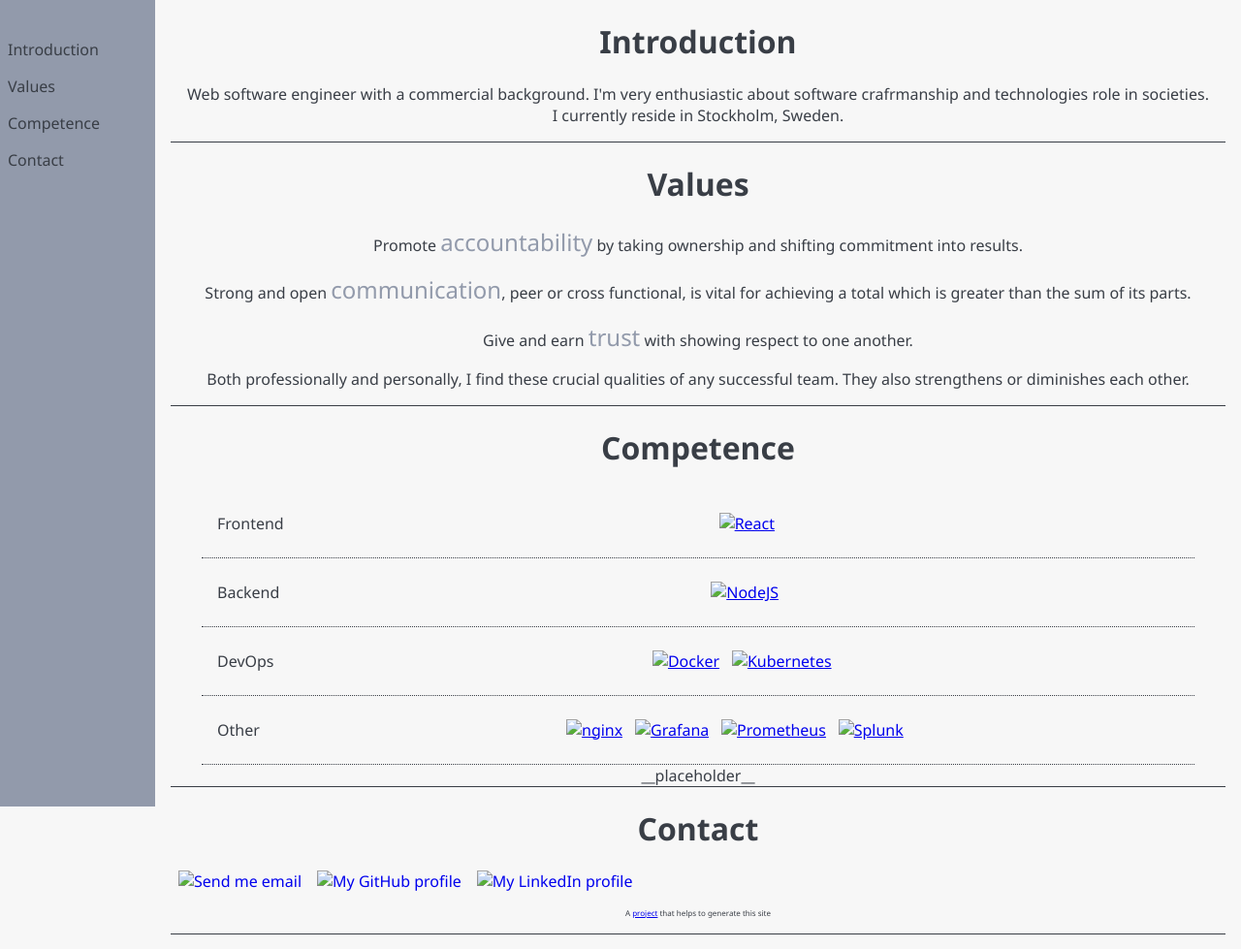
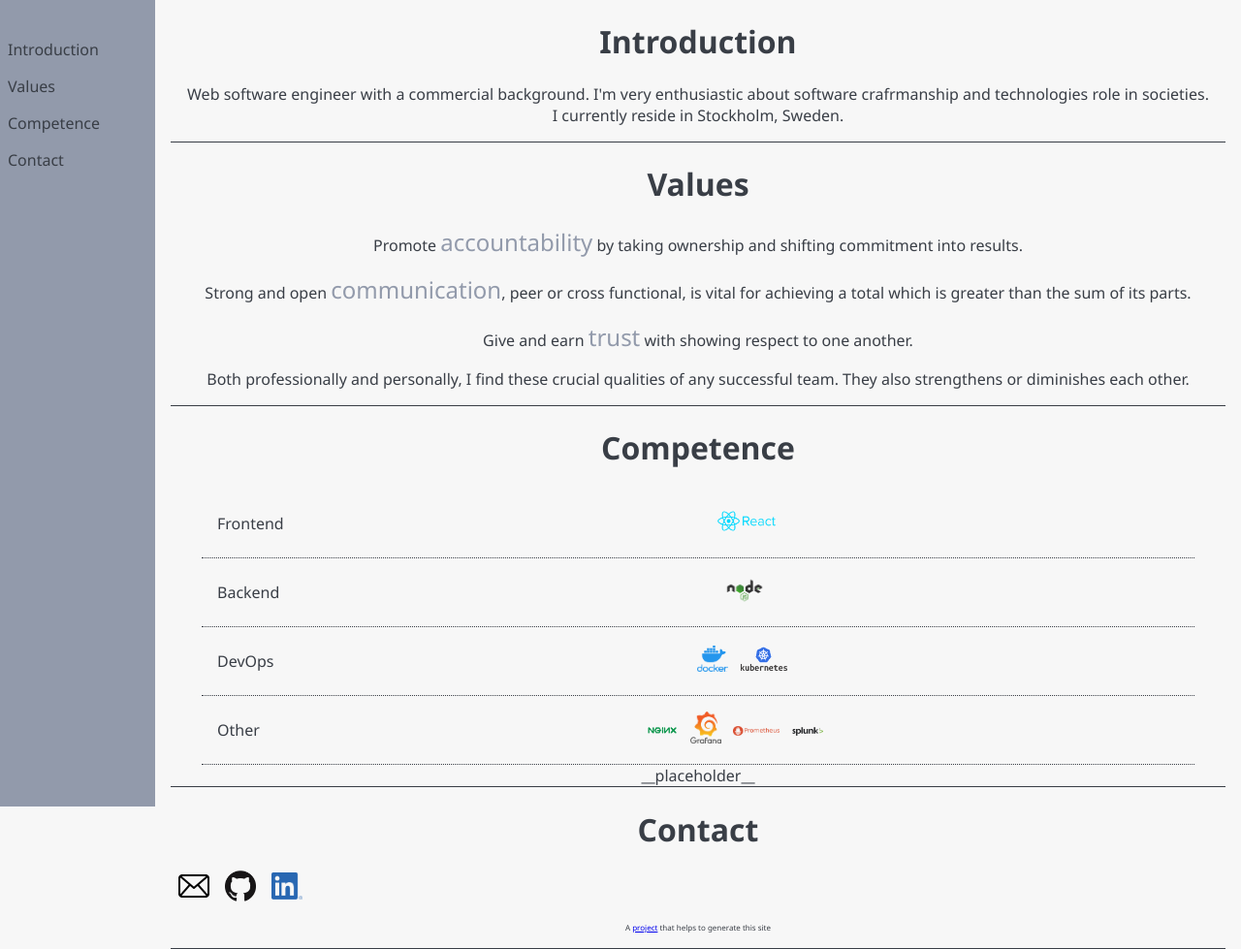
Before and after one commit to s1gkill/about-me, a website: page src/template.html in a window 1280 px wide. Shown: the whole page at 97% size. Drawn offline with Linux system fonts and the light colour scheme; the site is published under a folder, as on GitHub Pages, so addresses that start at the root find nothing.

Commit message:
Add more images and include them in the build. Update design. Change file structure.

```diff
--- a/src/index.ts
+++ b/src/index.ts
@@ -1,4 +1,4 @@
-import { buildSite } from './buildSite';
+import { buildSite } from './modules/buildSite';
 
 (async () => {
   await buildSite();
--- a/src/template.html
+++ b/src/template.html
@@ -4,8 +4,9 @@
 
 <head>
     <meta charset="utf-8">
+    <meta name="viewport" content="width=device-width, initial-scale=1, viewport-fit=cover">
     <meta name="description" content="About Pekka Hirvonen">
-    <meta name="viewport" content="width=device-width, initial-scale=1">
+    <link rel="icon" type="image/png" href="./favicon.ico">
     <link rel="stylesheet" href="styles.css">
     <title>About Pekka Hirvonen</title>
 </head>
@@ -52,7 +53,7 @@
                 <p>Frontend</p>
                 <div>
                     <a href="https://reactjs.org/" target="_blank" rel="noopener">
-                        <img class="img-large" alt="React" src="/src/assets/react.png">
+                        <img class="img-large" alt="React" src="./assets/react.png">
                     </a>
                 </div>
             </div>
@@ -60,7 +61,7 @@
                 <p>Backend</p>
                 <div>
                     <a href="https://nodejs.org/en/" target="_blank" rel="noopener">
-                        <img class="img-medium" alt="NodeJS" src="/src/assets/nodejs.png">
+                        <img class="img-medium" alt="NodeJS" src="./assets/nodejs.png">
                     </a>
                 </div>
             </div>
@@ -68,10 +69,10 @@
                 <p>DevOps</p>
                 <div>
                     <a href="https://www.docker.com/" target="_blank" rel="noopener">
-                        <img class="img-small" alt="Docker" src="/src/assets/docker.png">
+                        <img class="img-small" alt="Docker" src="./assets/docker.png">
                     </a>
                     <a href="https://kubernetes.io/" target="_blank" rel="noopener">
-                        <img class="img-medium" alt="Kubernetes" src="/src/assets/k8s.png">
+                        <img class="img-medium" alt="Kubernetes" src="./assets/k8s.png">
                     </a>
                 </div>
             </div>
@@ -79,16 +80,16 @@
                 <p>Other</p>
                 <div>
                     <a href="https://www.nginx.com/" target="_blank" rel="noopener">
-                        <img class="img-small" alt="nginx" src="/src/assets/nginx.png">
+                        <img class="img-small" alt="nginx" src="./assets/nginx.png">
                     </a>
                     <a href="https://grafana.com/" target="_blank" rel="noopener">
-                        <img class="img-small" alt="Grafana" src="/src/assets/grafana.png">
+                        <img class="img-small" alt="Grafana" src="./assets/grafana.png">
                     </a>
                     <a href="https://prometheus.io/" target="_blank" rel="noopener">
-                        <img class="img-medium" alt="Prometheus" src="/src/assets/prometheus.png">
+                        <img class="img-medium" alt="Prometheus" src="./assets/prometheus.png">
                     </a>
                     <a href="https://www.splunk.com/" target="_blank" rel="noopener">
-                        <img class="img-small" alt="Splunk" src="/src/assets/splunk.png">
+                        <img class="img-small" alt="Splunk" src="./assets/splunk.png">
                     </a>
                 </div>
             </div>
@@ -98,13 +99,13 @@
             <h1>Contact</h1>
             <div class="logos">
                 <a href="mailto:pekkasakarihirvonen@gmail.com" target="_blank" rel="noopener">
-                    <img class="img-small" src="/src/assets/mail.png" alt="Send me email">
+                    <img class="img-small" src="./assets/mail.png" alt="Send me email">
                 </a>
                 <a href="https://github.com/s1gkill" target="_blank" rel="noopener">
-                    <img class="img-small" src="/src/assets/github.png" alt="My GitHub profile">
+                    <img class="img-small" src="./assets/github.png" alt="My GitHub profile">
                 </a>
                 <a href="https://linkedin.com/in/pekka-hirvonen-9248b497" target="_blank" rel="noopener">
-                    <img class="img-small" src="/src/assets/linkedin.png" alt="My LinkedIn profile">
+                    <img class="img-small" src="./assets/linkedin.png" alt="My LinkedIn profile">
                 </a>
             </div>
             <p>
```
Also changed, not shown: src/buildSite.ts (deleted, +0 -34 lines), src/modules/buildSite.ts (added, +59 -0 lines), tests/generateHtml.test.ts (+1 -1 lines), tests/getColors.test.ts (+1 -1 lines), tests/github.test.ts (+1 -1 lines), src/favicon.ico (added), src/modules/generateHtml.ts (renamed from src/utils/generateHtml.ts), src/modules/getColors.ts (renamed from src/utils/getColors.ts), src/modules/github.ts (renamed from src/utils/github.ts).
